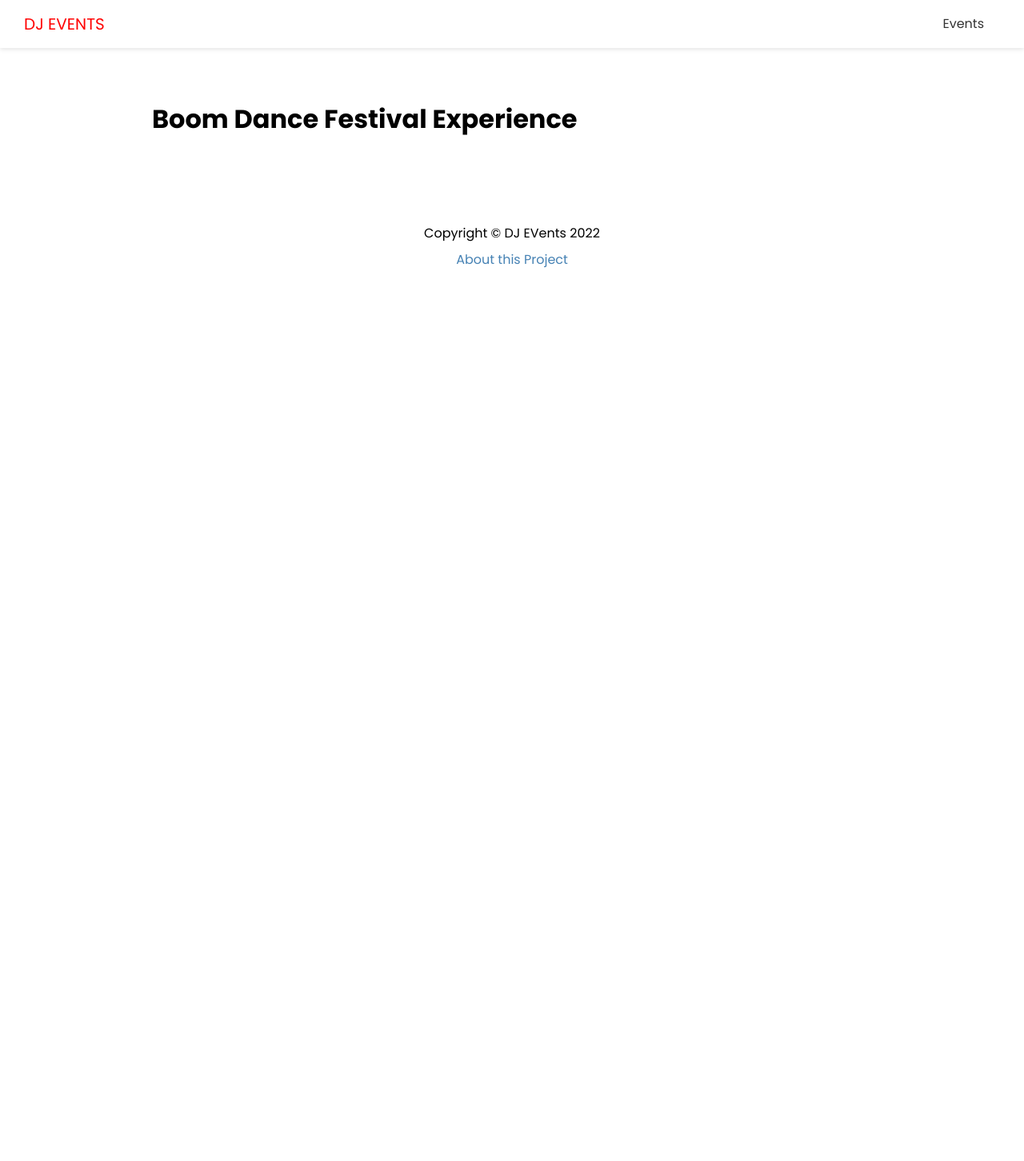
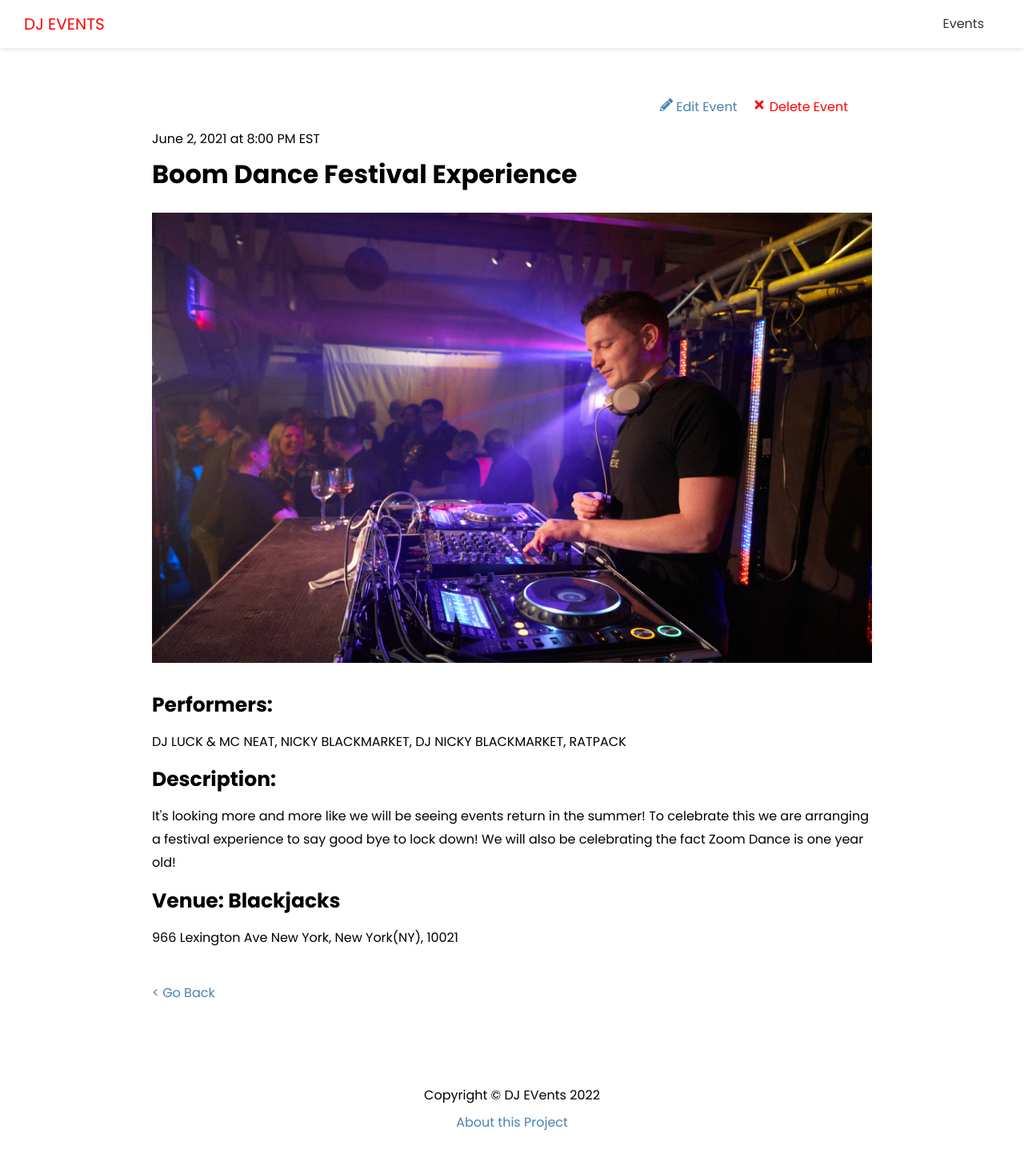
Before and after one commit to uziel78/dj-events-frontend, a Next.js app: page /events/boom-dance-festival-experience in a window 1280 px wide. Shown: the top 1452 px of the page at 80% size. Before the commit the page ends 800 px from the top, so only its background shows below. Built offline with nearby package versions, Linux system fonts and the light colour scheme; no server answers.

Commit message:
basic frontend finished

```diff
--- a/pages/events/[slug].jsx
+++ b/pages/events/[slug].jsx
@@ -1,15 +1,73 @@
+import Link from 'next/link';
+import Image from 'next/image';
+import { FaPencilAlt, FaTimes } from 'react-icons/fa';
 import Layout from '@/components/Layout';
 import { API_URL } from '@/config/index';
+import styles from '@/styles/Event.module.css';
 
 export default function EventPage({ evt }) {
+  const deleteEvent = (e) => {
+    console.log('delete');
+  };
+
   return (
     <Layout>
-      <h1>{evt.name}</h1>
+      <div className={styles.event}>
+        <div className={styles.controls}>
+          <Link href={`/events/edit/${evt.id}`}>
+            <a>
+              <FaPencilAlt /> Edit Event
+            </a>
+          </Link>
+          <a href='#' className={styles.delete} onClick={deleteEvent}>
+            <FaTimes /> Delete Event
+          </a>
+        </div>
+        <span>
+          {evt.date} at {evt.time}
+        </span>
+        <h1>{evt.name}</h1>
+        {/* IF image present, show image */}
+        {evt.image && (
+          <div className={styles.image}>
+            <Image
+              src={evt.image}
+              width={960}
+              height={600}
+              alt={evt.description}
+            />
+          </div>
+        )}
+        <h3>Performers:</h3>
+        <p>{evt.performers}</p>
+        <h3>Description:</h3>
+        <p>{evt.description}</p>
+        <h3>Venue: {evt.venue}</h3>
+        <p>{evt.address}</p>
+
+        <Link href='/events'>
+          <a className={styles.back}>{'<'} Go Back</a>
+        </Link>
+      </div>
     </Layout>
   );
 }
 
-export async function getServerSideProps({ query: { slug } }) {
+export async function getStaticPaths() {
+  const res = await fetch(`${API_URL}/api/events`);
+  const events = await res.json();
+
+  const paths = events.map((evt) => ({
+    params: { slug: evt.slug },
+  }));
+
+  return {
+    paths,
+    fallback: true,
+  };
+}
+
+export async function getStaticProps({ params: { slug } }) {
   console.log(slug);
   const res = await fetch(`${API_URL}/api/events/${slug}`);
   const events = await res.json();
@@ -17,5 +75,19 @@
     props: {
       evt: events[0],
     },
+    revalidate: 1,
   };
 }
+
+//------- getServerSideProps version -------
+
+// export async function getServerSideProps({ query: { slug } }) {
+//   console.log(slug);
+//   const res = await fetch(`${API_URL}/api/events/${slug}`);
+//   const events = await res.json();
+//   return {
+//     props: {
+//       evt: events[0],
+//     },
+//   };
+// }
--- /dev/null
+++ b/styles/Event.module.css
@@ -0,0 +1,32 @@
+.event {
+  position: relative;
+  padding-top: 40px;
+}
+
+.event h3 {
+  font-size: 25px;
+}
+
+.event p {
+  margin: 10px 0;
+}
+
+.image {
+  margin-bottom: 20px;
+}
+
+.controls {
+  position: absolute;
+  right: 30px;
+  top: 0;
+}
+
+.delete {
+  margin-left: 20px;
+  color: red;
+}
+
+.back {
+  display: block;
+  margin-top: 40px;
+}
```
